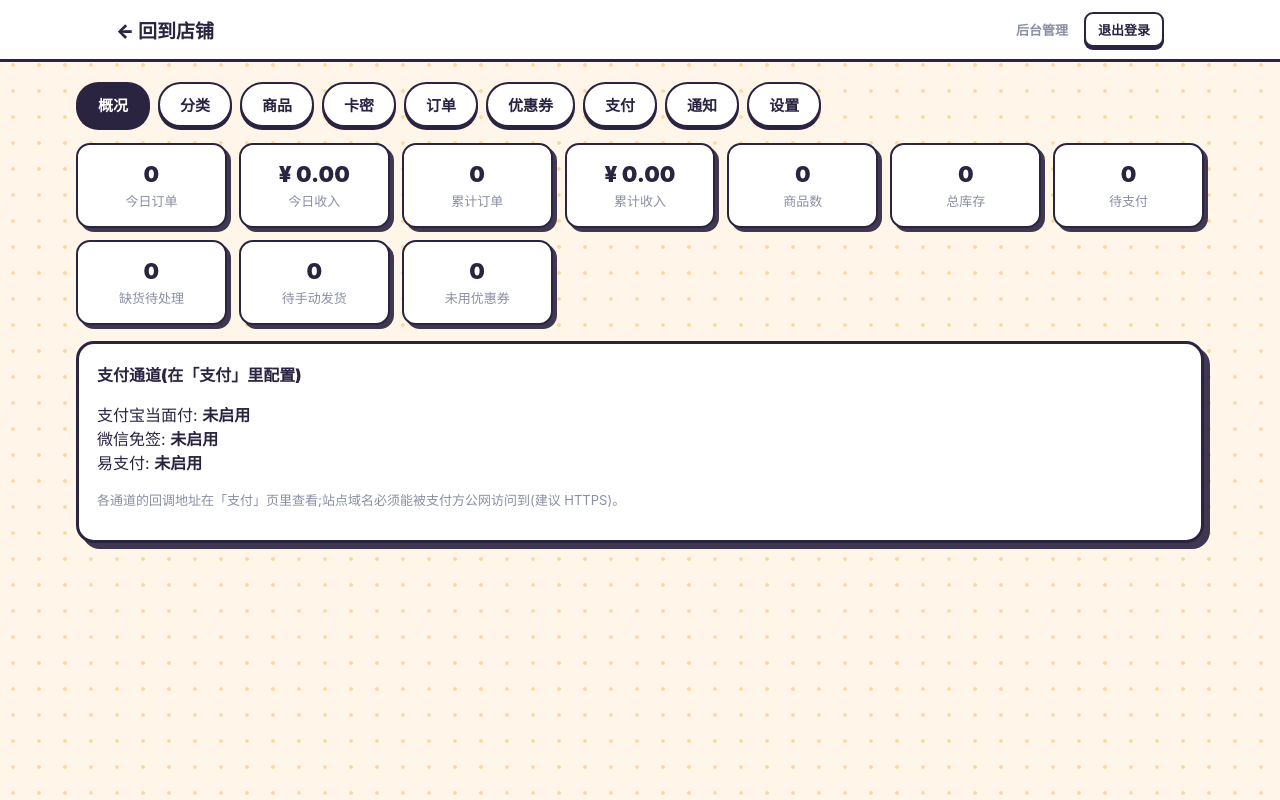
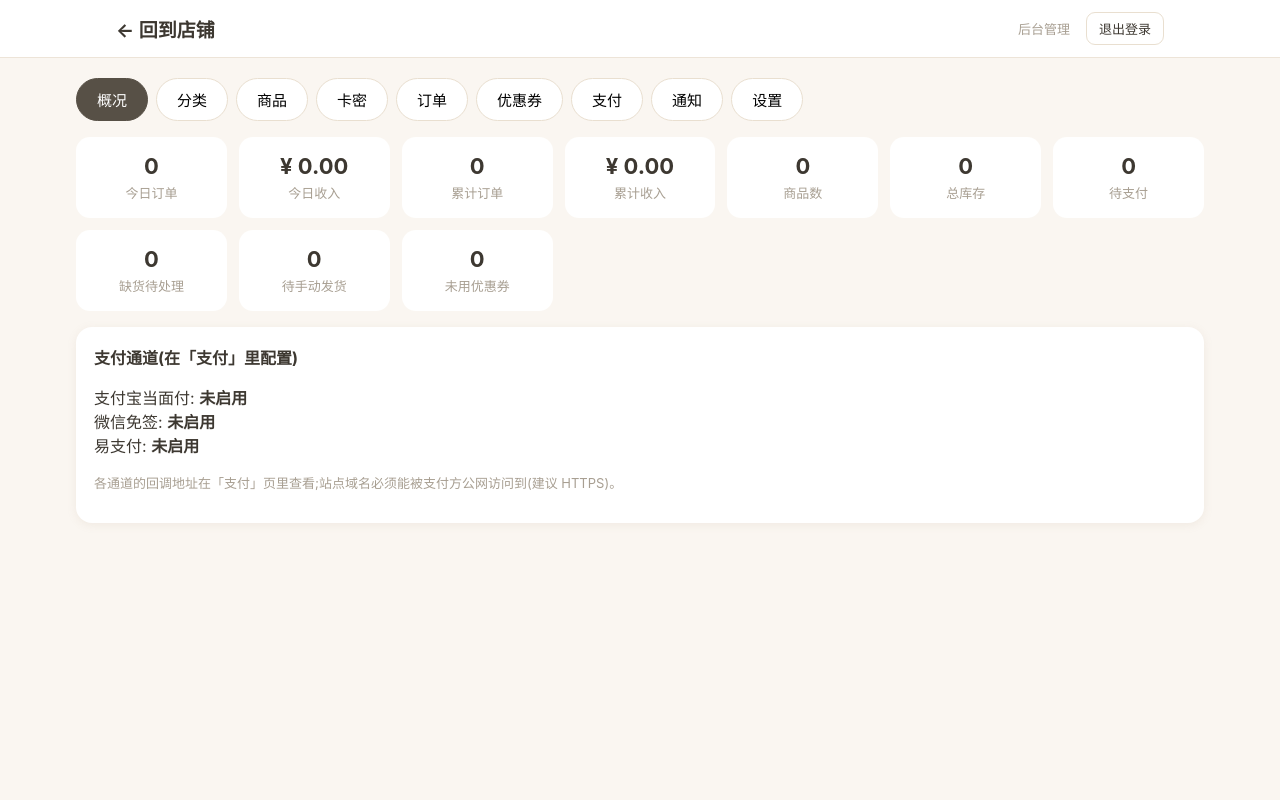
Before and after one commit to qwetcn/fakawang, a Flask app: page /admin in a window 1280 px wide. Run offline with Flask 3, Linux system fonts and the light colour scheme; the visitor is signed in with stand-in values (Sample User, id 1); data comes from the database, SQL or seed files in the repository; data that the repository does not hold is empty.

Commit message:
v26: 样式改淡 — 恢复 v24 干净版式,仅换柔和配色(暖米底/柔粉杏色渐变/砖红价签;Li 反馈 v25 卡通太花)

```diff
--- a/static/style.css
+++ b/static/style.css
@@ -1,91 +1,86 @@
 * { box-sizing: border-box; }
-body { margin: 0; color: #2b2440; background-color: #fff6e9;
-  background-image: radial-gradient(#ffd9a3 1.6px, transparent 1.7px); background-size: 26px 26px;
+body { margin: 0; color: #3d3831; background: #faf6f1;
   font-family: -apple-system, BlinkMacSystemFont, "PingFang SC", "Hiragino Sans GB", "Microsoft YaHei", sans-serif; }
-a { color: #7c6cf0; text-decoration: none; }
+a { color: #cf7346; text-decoration: none; }
 /* 锚点跳转(点分类)时给粘性顶栏留出高度,否则分类标题会被顶栏盖住 */
 html { scroll-padding-top: 84px; }
-.topbar { background: #fff; border-bottom: 3px solid #2b2440; position: sticky; top: 0; z-index: 10; }
+.topbar { background: #fff; border-bottom: 1px solid #ede4d8; position: sticky; top: 0; z-index: 10; }
 .topbar-in { max-width: 1080px; margin: 0 auto; padding: 12px 16px; display: flex; justify-content: space-between; align-items: center; gap: 12px; }
-.logo { font-size: 19px; font-weight: 900; color: #2b2440; }
-.topbar nav { display: flex; gap: 16px; align-items: center; font-size: 14px; font-weight: 700; }
-.badge { background: #ff5d8f; color: #fff; border: 2px solid #2b2440; border-radius: 999px; padding: 1px 7px; font-size: 12px; font-weight: 800; }
-.announce { background: #ffe066; color: #2b2440; text-align: center; font-size: 13px; font-weight: 700; padding: 8px 12px; border-bottom: 2.5px dashed rgba(43,36,64,.4); }
+.logo { font-size: 19px; font-weight: 700; color: #3d3831; }
+.topbar nav { display: flex; gap: 16px; align-items: center; font-size: 14px; }
+.badge { background: #e88ca0; color: #fff; border-radius: 999px; padding: 1px 7px; font-size: 12px; }
+.announce { background: #fdf0dc; color: #97703f; text-align: center; font-size: 13px; padding: 8px 12px; }
 .wrap { max-width: 1080px; margin: 0 auto; padding: 20px 16px 40px; }
 .wrap.narrow { max-width: 420px; }
 .wrap.wide { max-width: 1160px; }
-h1 { font-size: 22px; font-weight: 900; margin: 0 0 8px; }
-h2 { font-size: 20px; font-weight: 900; margin: 6px 0 16px; }
-h3 { font-size: 16px; font-weight: 900; margin: 0 0 12px; }
-.muted { color: #8a8fa3; font-size: 13px; }
-.warn { color: #92400e; background: #fef9c3; border: 2px solid #f59e0b; padding: 8px 12px; border-radius: 12px; font-size: 14px; font-weight: 600; }
-.error { color: #b91c1c; background: #fdecec; border: 2.5px solid #ef4444; padding: 10px 12px; border-radius: 12px; font-size: 14px; font-weight: 600; }
+h1 { font-size: 22px; margin: 0 0 8px; }
+h2 { font-size: 20px; margin: 6px 0 16px; }
+h3 { font-size: 16px; margin: 0 0 12px; }
+.muted { color: #a89f92; font-size: 13px; }
+.warn { color: #97703f; background: #fdf0dc; padding: 8px 12px; border-radius: 10px; font-size: 14px; }
+.error { color: #b3543f; background: #fdf0ee; border: 1px solid #f3cdc5; padding: 10px 12px; border-radius: 10px; font-size: 14px; }
 .center { text-align: center; }
-.empty { color: #9aa0b4; font-size: 14px; padding: 20px 0; text-align: center; }
+.empty { color: #b3aa9c; font-size: 14px; padding: 20px 0; text-align: center; }
 .cats { display: flex; flex-wrap: wrap; gap: 8px; margin-bottom: 18px; }
-.chip { background: #fff; border: 2.5px solid #2b2440; border-radius: 999px; padding: 7px 16px; font-size: 14px; font-weight: 700; color: #2b2440; box-shadow: 0 2px 0 #2b2440; }
-.chip:active { transform: translateY(2px); box-shadow: none; }
+.chip { background: #fff; border: 1px solid #ede4d8; border-radius: 999px; padding: 7px 16px; font-size: 14px; color: #333; }
 .cat-sec { margin-bottom: 28px; }
 .grid { display: grid; grid-template-columns: repeat(4, minmax(0, 1fr)); gap: 14px; }
-.card { position: relative; background: #fff; border: 3px solid #2b2440; border-radius: 18px; overflow: hidden; color: #2b2440; box-shadow: 6px 6px 0 rgba(43,36,64,.9); display: block; transition: transform .15s, box-shadow .15s; }
-.card:hover { transform: translate(-2px, -2px); box-shadow: 9px 9px 0 rgba(43,36,64,.9); }
-.card-img { width: 100%; aspect-ratio: 16/9; object-fit: cover; display: block; background: #eef0f8; }
-.card-img.ph { display: flex; align-items: center; justify-content: center; font-size: 44px; font-weight: 700; color: #fff; background: linear-gradient(135deg, #6366f1, #22d3ee); }
-.ribbon { position: absolute; top: 10px; left: 10px; background: #ff5d8f; border: 2px solid #2b2440; color: #fff; font-size: 12px; font-weight: 800; padding: 3px 9px; border-radius: 999px; z-index: 2; }
+.card { position: relative; background: #fff; border-radius: 16px; overflow: hidden; color: #3d3831; box-shadow: 0 2px 10px rgba(176,152,120,.14); display: block; }
+.card:hover { box-shadow: 0 6px 18px rgba(176,152,120,.22); }
+.card-img { width: 100%; aspect-ratio: 16/9; object-fit: cover; display: block; background: #f3ead9; }
+.card-img.ph { display: flex; align-items: center; justify-content: center; font-size: 44px; font-weight: 700; color: #fff; background: linear-gradient(135deg, #f6a5c0, #fbc2a5); }
+.ribbon { position: absolute; top: 10px; left: 10px; background: #e88ca0; color: #fff; font-size: 12px; padding: 3px 9px; border-radius: 999px; }
 .card-body { padding: 12px 14px 14px; }
-.card-name { font-size: 15px; font-weight: 700; line-height: 1.45; display: -webkit-box; -webkit-line-clamp: 2; -webkit-box-orient: vertical; overflow: hidden; word-break: break-word; }
+.card-name { font-size: 15px; line-height: 1.45; display: -webkit-box; -webkit-line-clamp: 2; -webkit-box-orient: vertical; overflow: hidden; word-break: break-word; }
 .card-meta { margin: 6px 0; }
-.stock { font-size: 12px; font-weight: 700; color: #15803d; background: #e7f8ee; border: 2px solid #1faa59; padding: 2px 8px; border-radius: 999px; }
-.stock.out { color: #b91c1c; background: #fdecec; border-color: #ef4444; }
-.card-price { font-size: 18px; font-weight: 900; color: #f43f5e; }
-.panel { background: #fff; border: 3px solid #2b2440; border-radius: 18px; padding: 18px; margin-bottom: 16px; box-shadow: 6px 6px 0 rgba(43,36,64,.9); }
-label { display: block; font-size: 14px; font-weight: 700; margin: 12px 0 6px; color: #2b2440; }
+.stock { font-size: 12px; color: #4e9a6f; background: #eef7f1; border: 1px solid #cdeeda; padding: 2px 8px; border-radius: 999px; }
+.stock.out { color: #b3543f; background: #fdf0ee; border-color: #f3cdc5; }
+.card-price { font-size: 18px; font-weight: 700; color: #dd6a5e; }
+.panel { background: #fff; border-radius: 16px; padding: 18px; margin-bottom: 16px; box-shadow: 0 2px 10px rgba(176,152,120,.12); }
+label { display: block; font-size: 14px; margin: 12px 0 6px; color: #575046; }
 input:not([type="checkbox"]):not([type="radio"]), select, textarea {
-  width: 100%; padding: 11px 12px; font-size: 15px; border: 2.5px solid #2b2440; border-radius: 12px; outline: none; font-family: inherit; background: #fff; color: #2b2440; }
-input:focus, select:focus, textarea:focus { box-shadow: 0 0 0 3.5px #ffe066; }
+  width: 100%; padding: 11px 12px; font-size: 15px; border: 1.5px solid #e9dfd0; border-radius: 12px; outline: none; font-family: inherit; }
+input:focus, select:focus, textarea:focus { border-color: #f0b49a; }
 textarea { resize: vertical; line-height: 1.6; }
-.buy-head { display: flex; gap: 18px; background: #fff; border: 3px solid #2b2440; border-radius: 18px; padding: 18px; margin-bottom: 16px; box-shadow: 6px 6px 0 rgba(43,36,64,.9); }
-.buy-img { width: 220px; aspect-ratio: 16/9; object-fit: cover; border-radius: 12px; border: 2.5px solid #2b2440; background: #eef0f8; flex-shrink: 0; }
-.buy-img.ph { display: flex; align-items: center; justify-content: center; font-size: 56px; font-weight: 700; color: #fff; background: linear-gradient(135deg, #6366f1, #22d3ee); }
-.price-big { font-size: 26px; font-weight: 900; color: #f43f5e; margin: 8px 0 0; }
+.buy-head { display: flex; gap: 18px; background: #fff; border-radius: 16px; padding: 18px; margin-bottom: 16px; }
+.buy-img { width: 220px; aspect-ratio: 16/9; object-fit: cover; border-radius: 12px; background: #f3ead9; flex-shrink: 0; }
+.buy-img.ph { display: flex; align-items: center; justify-content: center; font-size: 56px; font-weight: 700; color: #fff; background: linear-gradient(135deg, #f6a5c0, #fbc2a5); }
+.price-big { font-size: 26px; font-weight: 700; color: #dd6a5e; margin: 8px 0 0; }
 .qty-row { display: flex; gap: 8px; align-items: center; }
-.qty-row button { width: 40px; height: 42px; font-size: 20px; font-weight: 800; border: 2.5px solid #2b2440; background: #fff; border-radius: 12px; cursor: pointer; box-shadow: 0 2px 0 #2b2440; }
-.qty-row button:active { transform: translateY(2px); box-shadow: none; }
+.qty-row button { width: 40px; height: 42px; font-size: 20px; border: 1.5px solid #e9dfd0; background: #fff; border-radius: 12px; cursor: pointer; }
 .qty-row input { width: 90px; text-align: center; }
 .pay-types { display: flex; gap: 10px; flex-wrap: wrap; }
-.pay-opt { border: 2.5px solid #2b2440; background: #fff; border-radius: 12px; padding: 10px 18px; margin: 0; cursor: pointer; display: flex; gap: 6px; align-items: center; font-weight: 700; }
+.pay-opt { border: 1.5px solid #e9dfd0; border-radius: 12px; padding: 10px 18px; margin: 0; cursor: pointer; display: flex; gap: 6px; align-items: center; }
 .pay-opt input { width: auto; }
-.total { font-size: 17px; font-weight: 800; margin: 16px 0; }
-.btn { padding: 12px 22px; border: 2.5px solid #2b2440; background: #fff; border-radius: 12px; font-size: 15px; font-weight: 800; cursor: pointer; color: #2b2440; box-shadow: 0 3px 0 #2b2440; transition: all .15s; }
-.btn:active:not(:disabled) { transform: translateY(2px); box-shadow: 0 1px 0 #2b2440; }
-.btn.primary { background: linear-gradient(90deg, #ff8fab, #ff5d8f); color: #fff; border: 2.5px solid #2b2440; font-weight: 900; }
-.btn:disabled { opacity: .55; cursor: wait; box-shadow: none; }
+.total { font-size: 17px; margin: 16px 0; }
+.btn { padding: 12px 22px; border: 1.5px solid #e9dfd0; background: #fff; border-radius: 12px; font-size: 15px; cursor: pointer; color: #3d3831; }
+.btn.primary { background: linear-gradient(90deg, #f191ac, #f49a7a); color: #fff; border: none; font-weight: 600; }
+.btn:disabled { opacity: .55; cursor: wait; }
 .btn.small { padding: 6px 12px; font-size: 13px; border-radius: 9px; }
-.btn.danger { color: #b91c1c; border-color: #ef4444; }
+.btn.danger { color: #b3543f; border-color: #f3cdc5; }
 .btn-row { display: flex; gap: 10px; flex-wrap: wrap; margin-top: 14px; }
 .desc { font-size: 14px; line-height: 1.7; white-space: normal; overflow-wrap: break-word; }
 .desc img { max-width: 100%; height: auto; }
 .tbl { width: 100%; border-collapse: collapse; font-size: 14px; }
-.tbl th, .tbl td { text-align: left; padding: 9px 8px; border-bottom: 2px solid #f3efe6; vertical-align: middle; }
+.tbl th, .tbl td { text-align: left; padding: 9px 8px; border-bottom: 1px solid #f3ede2; vertical-align: middle; }
 .tbl input { padding: 7px 9px; font-size: 14px; }
 .mono { font-family: ui-monospace, Menlo, Consolas, monospace; font-size: 13px; word-break: break-all; }
-.cards-box { background: #fffbe8; border: 2px dashed #d8cf9f; border-radius: 12px; padding: 12px 14px; font-family: ui-monospace, Menlo, Consolas, monospace; font-size: 14px; line-height: 1.8; white-space: pre-wrap; word-break: break-all; margin: 8px 0; }
-.cart-item { display: flex; justify-content: space-between; gap: 12px; align-items: center; background: #fff; border: 2.5px solid #2b2440; border-radius: 14px; padding: 14px 16px; margin-bottom: 10px; box-shadow: 4px 4px 0 rgba(43,36,64,.9); }
+.cards-box { background: #fbf7ef; border: 1px solid #eadfca; border-radius: 12px; padding: 12px 14px; font-family: ui-monospace, Menlo, Consolas, monospace; font-size: 14px; line-height: 1.8; white-space: pre-wrap; word-break: break-all; margin: 8px 0; }
+.cart-item { display: flex; justify-content: space-between; gap: 12px; align-items: center; background: #fff; border-radius: 14px; padding: 14px 16px; margin-bottom: 10px; }
 .qty-in { width: 70px; padding: 7px 9px; }
-.order-row { display: flex; gap: 14px; flex-wrap: wrap; background: #fff; border: 2.5px solid #2b2440; border-radius: 12px; padding: 12px 16px; margin-bottom: 8px; color: #2b2440; font-size: 14px; }
+.order-row { display: flex; gap: 14px; flex-wrap: wrap; background: #fff; border-radius: 12px; padding: 12px 16px; margin-bottom: 8px; color: #3d3831; font-size: 14px; }
 .tabs { display: flex; gap: 8px; margin-bottom: 16px; flex-wrap: wrap; }
-.tab { padding: 10px 20px; border: 2.5px solid #2b2440; background: #fff; border-radius: 999px; font-size: 15px; font-weight: 800; cursor: pointer; color: #2b2440; box-shadow: 0 3px 0 #2b2440; }
-.tab:active { transform: translateY(2px); box-shadow: 0 1px 0 #2b2440; }
-.tab.active { background: #2b2440; color: #fff; border-color: #2b2440; }
+.tab { padding: 10px 20px; border: 1.5px solid #e9dfd0; background: #fff; border-radius: 999px; font-size: 15px; cursor: pointer; }
+.tab.active { background: #575046; color: #fff; border-color: #575046; }
 .stat-grid { display: grid; grid-template-columns: repeat(auto-fill, minmax(150px, 1fr)); gap: 12px; margin-bottom: 16px; }
-.stat { background: #fff; border: 2.5px solid #2b2440; border-radius: 14px; padding: 16px; text-align: center; box-shadow: 4px 4px 0 rgba(43,36,64,.9); }
-.stat-v { font-size: 22px; font-weight: 900; }
-.stat-k { font-size: 13px; color: #8a8fa3; margin-top: 4px; }
+.stat { background: #fff; border-radius: 14px; padding: 16px; text-align: center; }
+.stat-v { font-size: 22px; font-weight: 700; }
+.stat-k { font-size: 13px; color: #a89f92; margin-top: 4px; }
 .form-row { display: flex; gap: 10px; }
 .form-grid { display: grid; grid-template-columns: repeat(auto-fill, minmax(220px, 1fr)); gap: 0 14px; }
-.tag { font-size: 12px; font-weight: 700; color: #2b2440; background: #ffe066; border: 1.5px solid #2b2440; padding: 2px 8px; border-radius: 999px; }
-footer { text-align: center; font-size: 13px; font-weight: 600; color: #9aa0b4; padding: 10px 16px 30px; line-height: 1.8; }
-code { background: #f3efe6; padding: 2px 6px; border-radius: 6px; font-size: 13px; word-break: break-all; }
+.tag { font-size: 12px; color: #97703f; background: #fdf0dc; padding: 2px 8px; border-radius: 999px; }
+footer { text-align: center; font-size: 13px; color: #b3aa9c; padding: 10px 16px 30px; line-height: 1.8; }
+code { background: #f3ede2; padding: 2px 6px; border-radius: 6px; font-size: 13px; word-break: break-all; }
 @media (max-width: 900px) {
   .grid { grid-template-columns: repeat(3, minmax(0, 1fr)); }
 }
@@ -98,7 +93,7 @@ code { background: #f3efe6; padding: 2px 6px; border-radius: 6px; font-size: 13p
   .topbar nav { gap: 10px; font-size: 13px; }
   /* 手机端：一行两个，卡片整体缩小 */
   .grid { grid-template-columns: repeat(2, minmax(0, 1fr)); gap: 10px; }
-  .card { border-radius: 14px; box-shadow: 4px 4px 0 rgba(43,36,64,.9); }
+  .card { border-radius: 12px; }
   .card-body { padding: 8px 9px 10px; }
   .card-name { font-size: 13px; line-height: 1.4; }
   .card-meta { margin: 5px 0; display: flex; flex-wrap: wrap; gap: 4px; }
@@ -108,22 +103,22 @@ code { background: #f3efe6; padding: 2px 6px; border-radius: 6px; font-size: 13p
   .card-img.ph { font-size: 32px; }
 }
 
-.qr-img { width: 240px; height: 240px; max-width: 80vw; border-radius: 12px; border: 3px solid #2b2440; }
+.qr-img { width: 240px; height: 240px; max-width: 80vw; border-radius: 12px; border: 1px solid #e9dfd0; }
 .center-row { justify-content: center; }
 
-.mode { font-size: 12px; font-weight: 600; color: #6b7280; border: 2px solid #2b2440; border-radius: 999px; padding: 2px 8px; white-space: nowrap; }
+.mode { font-size: 12px; color: #a89f92; border: 1px solid #e9dfd0; border-radius: 999px; padding: 2px 8px; white-space: nowrap; }
 
 .manual-box { width: 100%; box-sizing: border-box; margin: 4px 0 10px; }
 
-.coupon-box{border:2.5px dashed #7c5cff;background:#f4f1ff}
+.coupon-box{border:2px dashed #e5a58f;background:#fdf3ec}
 .coupon-code{font-family:monospace;font-size:18px;letter-spacing:1px}
 .coupon-row{display:flex;gap:8px}
 .coupon-row input{flex:1}
-.coupon-row2{display:flex;gap:12px;align-items:center;padding:8px 0;border-bottom:2px solid #f3efe6;flex-wrap:wrap}
+.coupon-row2{display:flex;gap:12px;align-items:center;padding:8px 0;border-bottom:1px solid #f3ede2;flex-wrap:wrap}
 
 .reason-row{display:block;margin:10px 0}
 .reason-row input{width:100%;margin-top:4px}
 
 .img-upload-row{display:flex;gap:8px;align-items:center}
 .img-upload-row input{flex:1;min-width:0}
-.img-preview{max-width:200px;max-height:112px;object-fit:cover;border-radius:8px;border:2.5px solid #2b2440;display:block;margin-top:6px}
+.img-preview{max-width:200px;max-height:112px;object-fit:cover;border-radius:8px;display:block;margin-top:6px}
```
